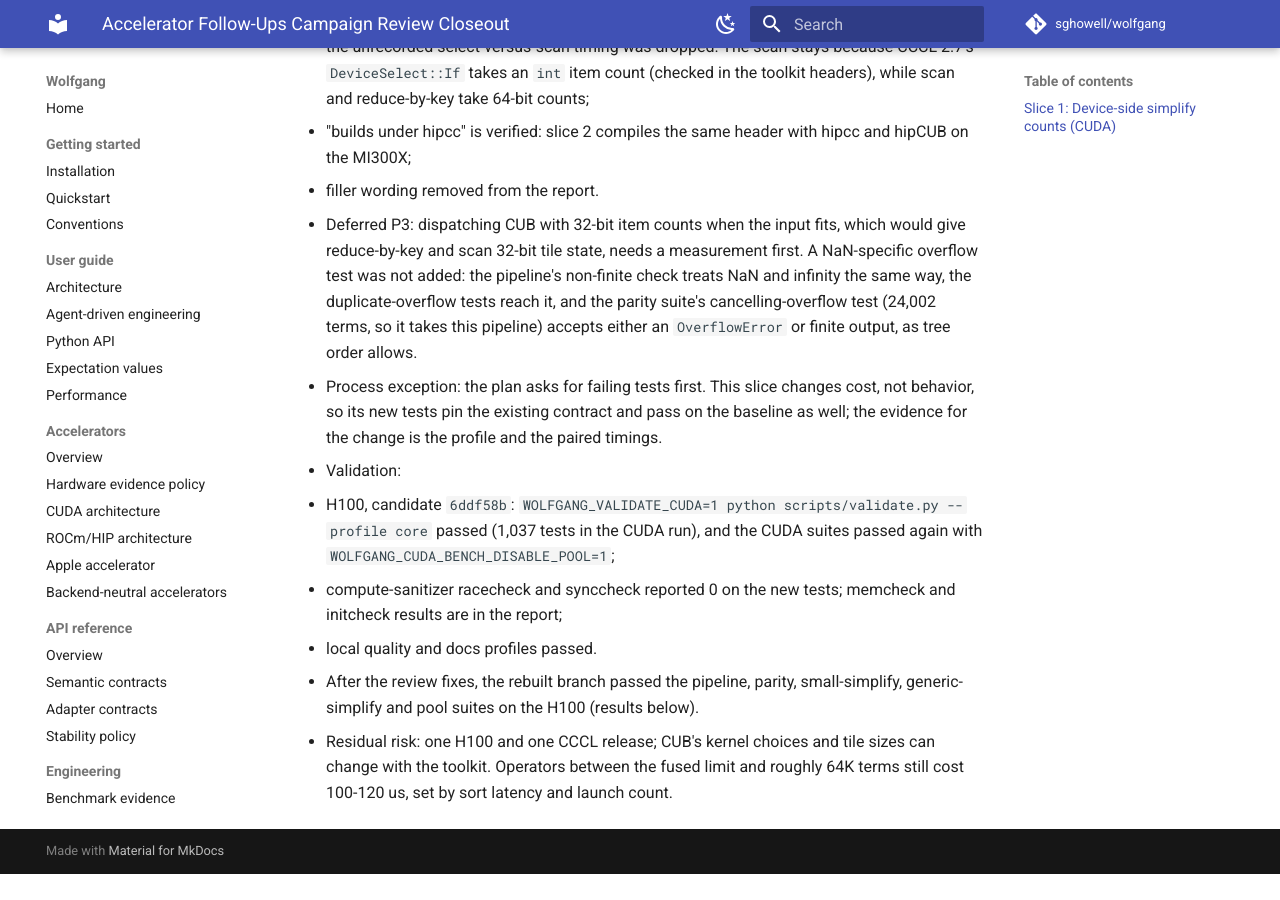
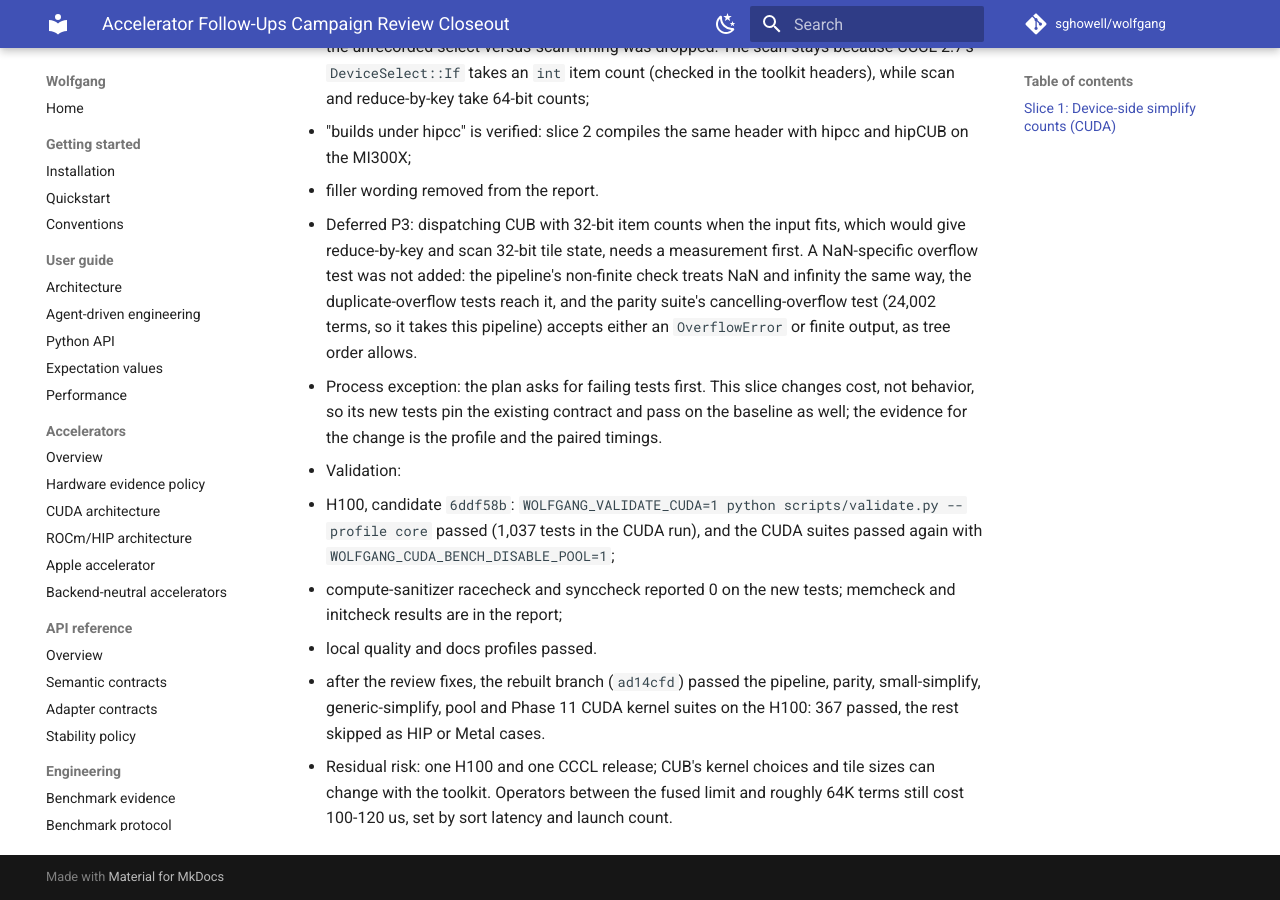
Before and after one commit to sghowell/wolfgang, an MkDocs documentation site: the page built from docs/reviews/accelerator_followups_campaign_2026-11-03.md, in a window 1280 px wide and 900 px high, scrolled down 1132 px. Built offline with MkDocs 1.6.1 and Material for MkDocs 9.7.7, drawn with Linux system fonts in a browser that asks for light colours; comment, search, counter and statistics services are not loaded; before the commit the page ends 2006 px from its top, so only the background shows below that.

Commit message:
docs: record post-review validation for slice 1

```diff
--- a/docs/reviews/accelerator_followups_campaign_2026-11-03.md
+++ b/docs/reviews/accelerator_followups_campaign_2026-11-03.md
@@ -64,9 +64,10 @@
   - compute-sanitizer racecheck and synccheck reported 0 on the new tests;
     memcheck and initcheck results are in the report;
   - local quality and docs profiles passed.
-  - After the review fixes, the rebuilt branch passed the pipeline, parity,
-    small-simplify, generic-simplify and pool suites on the H100 (results
-    below).
+  - after the review fixes, the rebuilt branch (`ad14cfd`) passed the
+    pipeline, parity, small-simplify, generic-simplify, pool and Phase 11 CUDA
+    kernel suites on the H100: 367 passed, the rest skipped as HIP or Metal
+    cases.
 - Residual risk: one H100 and one CCCL release; CUB's kernel choices and
   tile sizes can change with the toolkit. Operators between the fused limit
   and roughly 64K terms still cost 100-120 us, set by sort latency and launch
```
